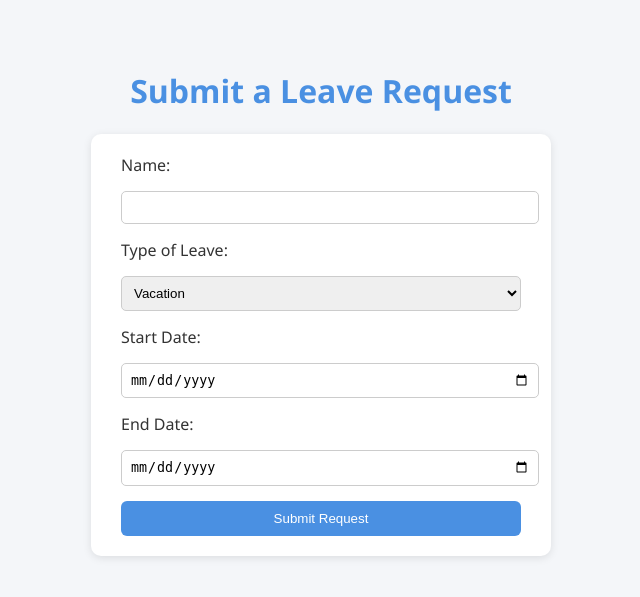
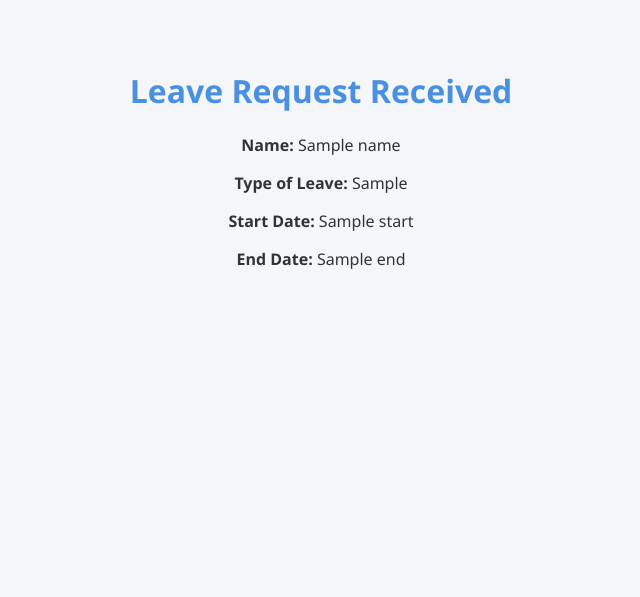
Before and after one commit to Raymond-Thomas/absence-tracker, a Flask app: template templates/submit.html in a window 1280 px wide. Shown: the top 597 px of the page, without its empty margins (319-959 px from the left). Run offline with Flask 3, Linux system fonts and the light colour scheme; the template is opened without the code that fills it: most values are stand-ins (such as "Sample title", 1, 10 or a date in 2020).

Commit message:
Update submit.html

```diff
--- a/templates/submit.html
+++ b/templates/submit.html
@@ -48,25 +48,10 @@
     </style>
 </head>
 <body>
-    <h1>Submit a Leave Request</h1>
-    <form method="POST">
-        <label>Name:</label>
-        <input type="text" name="name" required>
-
-        <label>Type of Leave:</label>
-        <select name="type" required>
-            <option value="Vacation">Vacation</option>
-            <option value="Sick">Sick</option>
-            <option value="Personal">Personal</option>
-        </select>
-
-        <label>Start Date:</label>
-        <input type="date" name="start" required>
-
-        <label>End Date:</label>
-        <input type="date" name="end" required>
-
-        <button type="submit">Submit Request</button>
-    </form>
+    <h1>Leave Request Received</h1>
+    <p><strong>Name:</strong> {{ name }}</p>
+    <p><strong>Type of Leave:</strong> {{ leave_type }}</p>
+    <p><strong>Start Date:</strong> {{ start }}</p>
+    <p><strong>End Date:</strong> {{ end }}</p>
 </body>
 </html>
```
